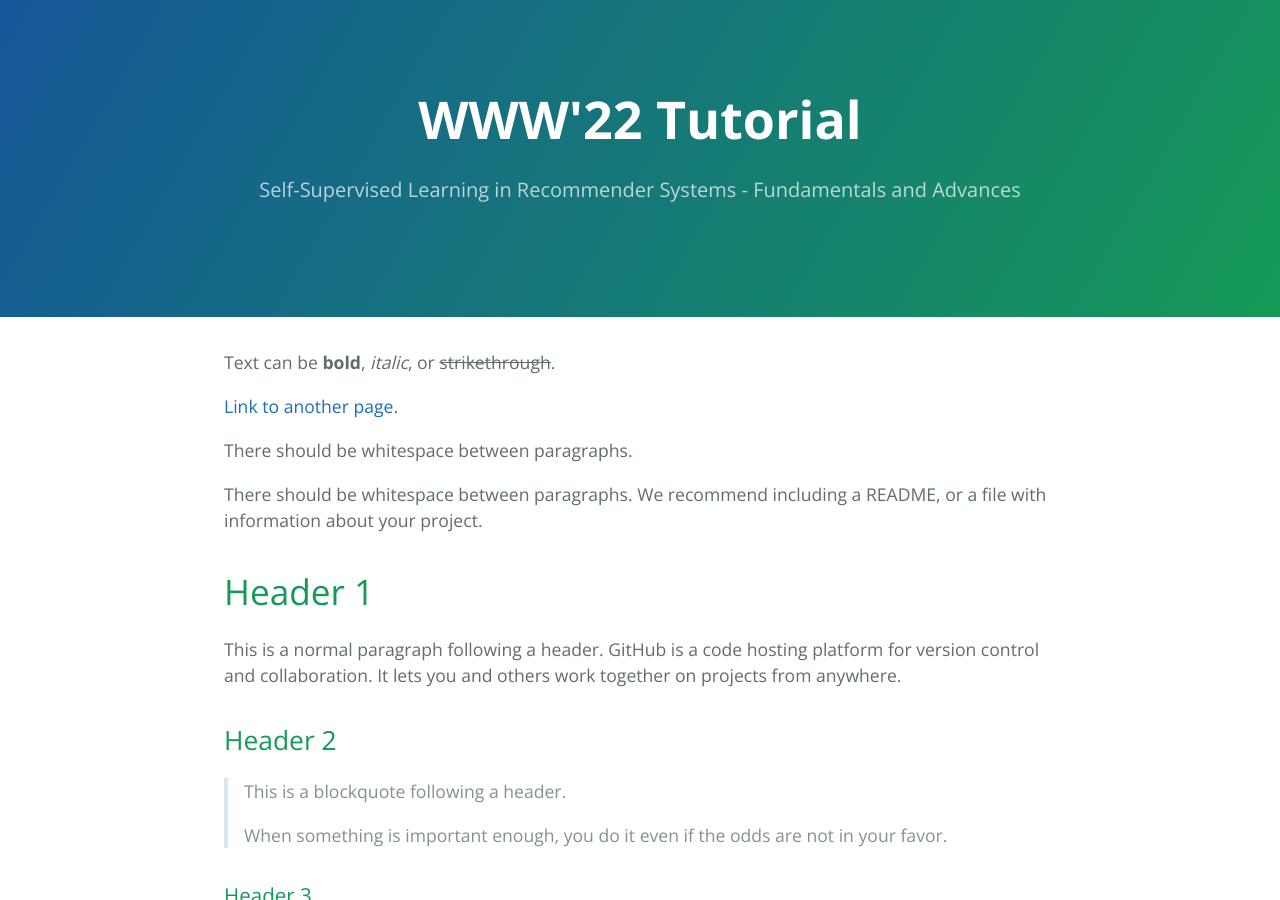
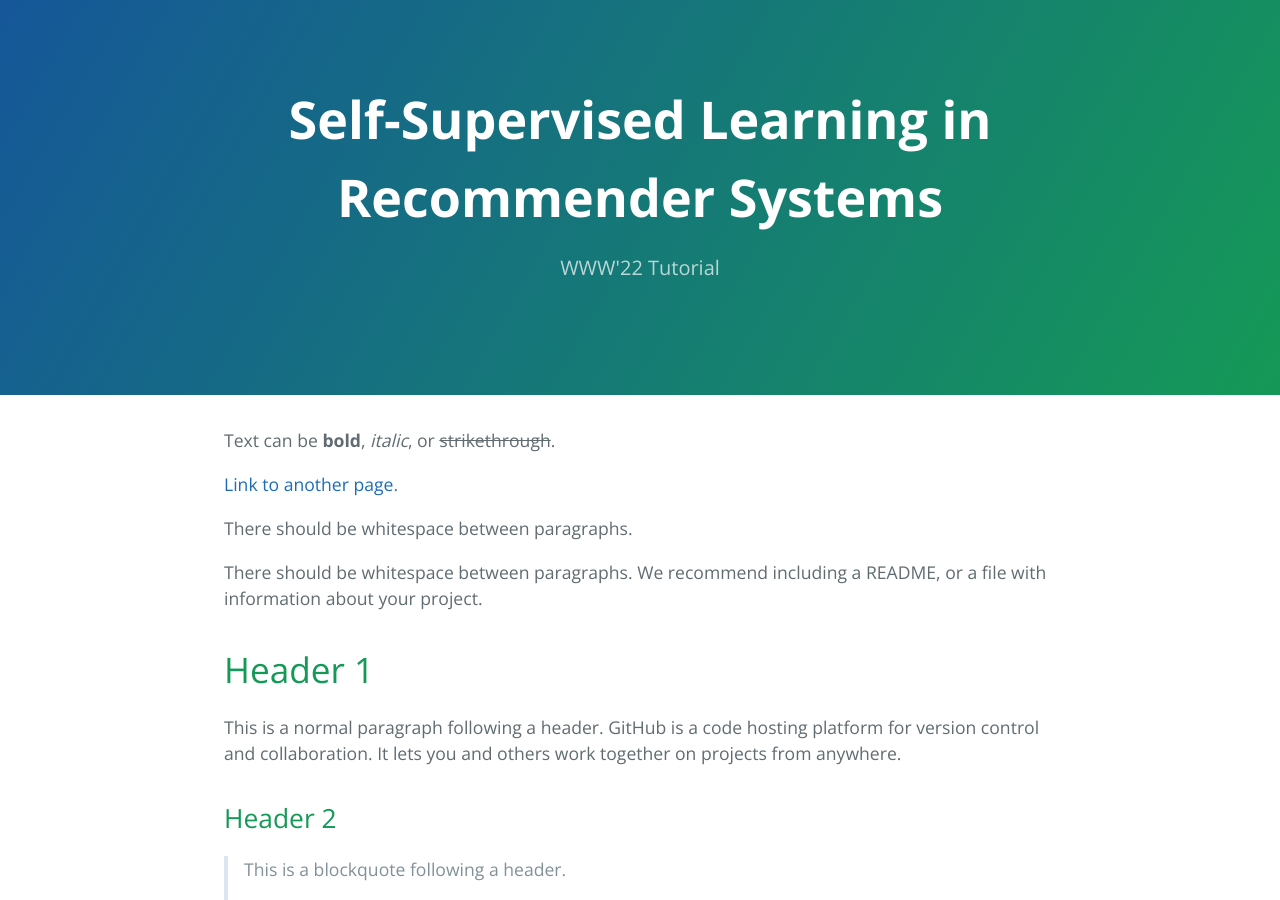
Before and after one commit to ssl-recsys/ssl-recsys.github.io, a Jekyll site: the page built from index.md, in a window 1280 px wide and 900 px high. Built offline with Jekyll 4.4.1, drawn with Linux system fonts in a browser that asks for light colours.

Commit message:
initialization

```diff
--- a/_config.yml
+++ b/_config.yml
@@ -1,5 +1,5 @@
-title: WWW'22 Tutorial
-description: Self-Supervised Learning in Recommender Systems - Fundamentals and Advances
+title: Self-Supervised Learning in Recommender Systems
+description: WWW'22 Tutorial
 show_downloads: false
 google_analytics:
 theme: jekyll-theme-cayman
```
